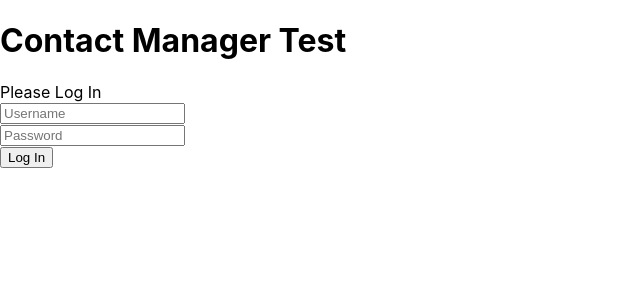
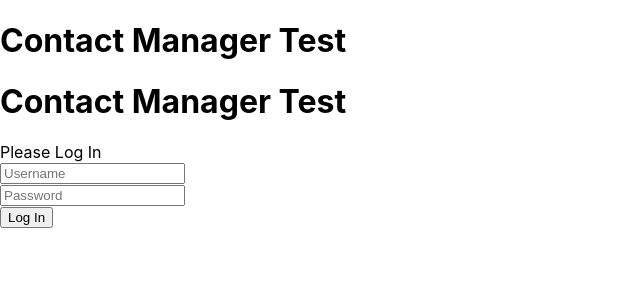
Before and after one commit to EElstrom/ContactManagerMERN, a React (Create React App) app in the folder frontend/: page / in a window 1280 px wide. Shown: the top 300 px of the page, without its empty margins (0-640 px from the left). Built offline with nearby package versions, Linux system fonts and the light colour scheme.

Commit message:
Update LoginPage.js

```diff
--- a/frontend/src/pages/LoginPage.js
+++ b/frontend/src/pages/LoginPage.js
@@ -8,6 +8,7 @@ const LoginPage = () =>
 	return (
 		<div>
 			<PageTitle />
+			<PageTitle />
 			<Login />
 		</div>
 	);
```
